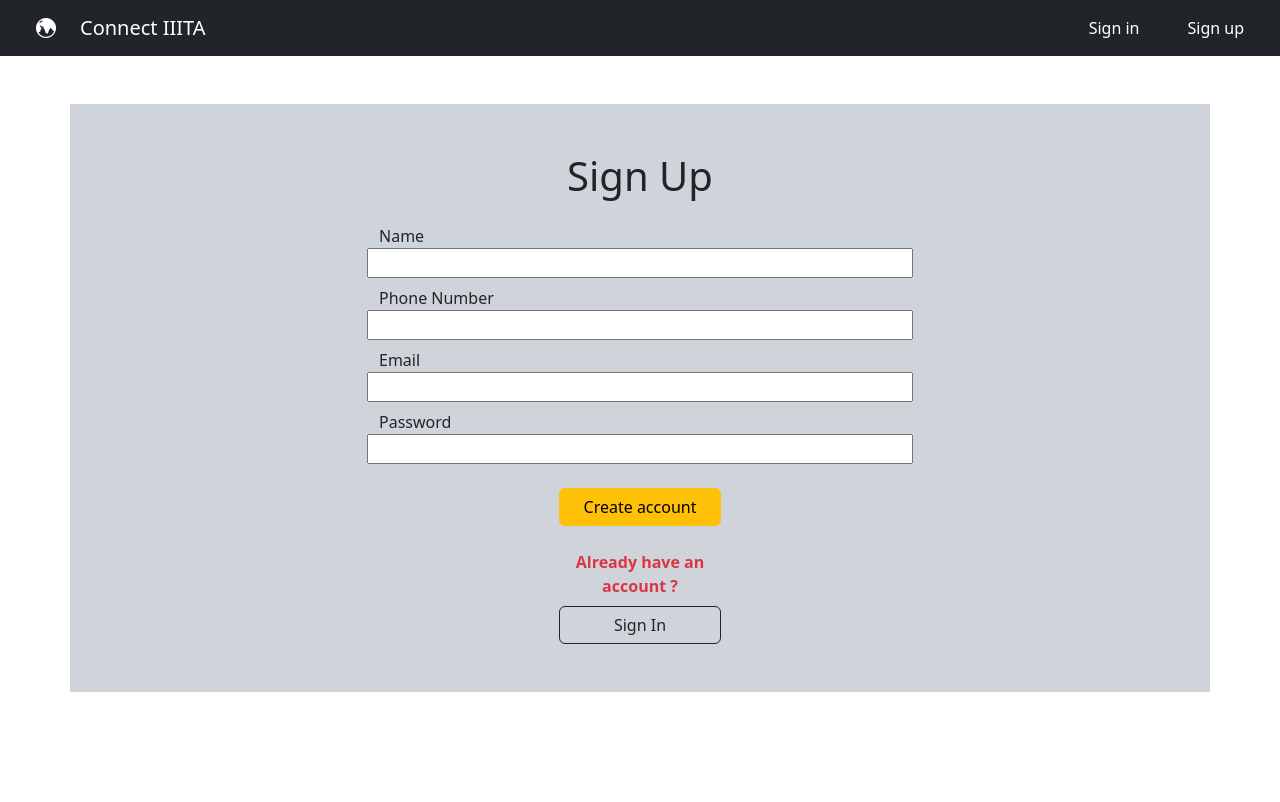
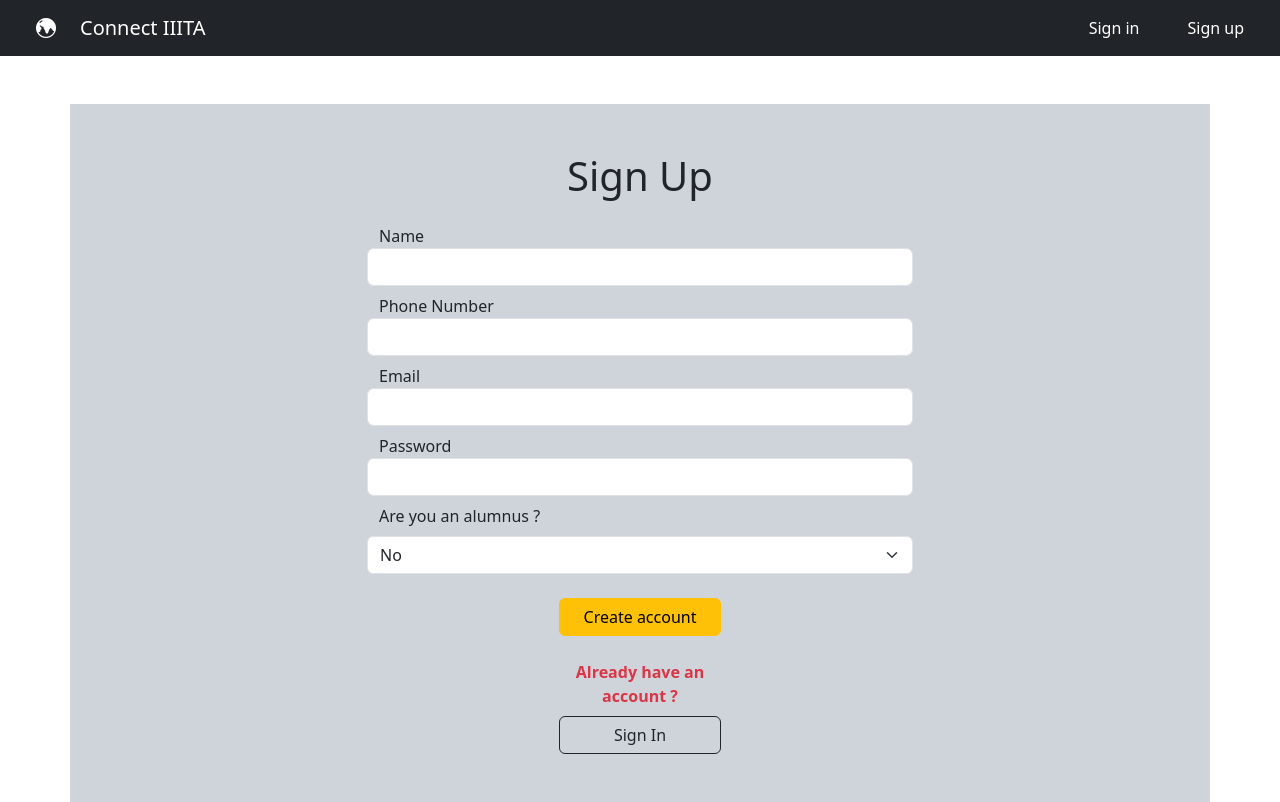
Before and after one commit to shorty-huddybuddy/collegeCommunitySoftware, a React (Create React App) app: page /signup in a window 1280 px wide. Built offline with nearby package versions, Linux system fonts and the light colour scheme.

Commit message:
minor improvements in ui

```diff
--- a/src/components/HomePageContactUs.jsx
+++ b/src/components/HomePageContactUs.jsx
@@ -34,21 +34,21 @@ export default function HomePageContactUs() {
 
 
   return (
-    <div className='container my-5'>
+    <div className='container my-5 bg-secondary-subtle py-5'>
         <h1 className="text-danger-emphasis d-flex justify-content-center">
             Need some help ? Contact us !
         </h1>
         <form className='mt-5'>
           <div className="row col-6 mx-auto mt-2">
             <label htmlFor="email">Email</label>
-            <input type="email" id="email" onChange={(e) => setFormData({ ...formData, [e.target.id]: e.target.value })}></input>
+            <input type="email" id="email" onChange={(e) => setFormData({ ...formData, [e.target.id]: e.target.value })} className='form-control'></input>
           </div>
           <div className="row col-6 mx-auto mt-2">
             <label htmlFor="query">Enter your query here</label>
-            <input type="textarea" id="query" onChange={(e) => setFormData({ ...formData , [e.target.id]: e.target.value })}></input>
+            <input type="textarea" id="query" onChange={(e) => setFormData({ ...formData , [e.target.id]: e.target.value })} className='form-control'></input>
           </div>
           <div className="container mt-4 mx-auto row col-2">
-            <button type="submit" className="btn btn-success" onClick={handleSubmit}>Contact Us</button>
+            <button type="submit" className="btn btn-outline-dark" onClick={handleSubmit}>Contact Us</button>
           </div>
         </form>
     </div>
--- a/src/pages/Search.jsx
+++ b/src/pages/Search.jsx
@@ -7,15 +7,15 @@ function SearchResults() {
     const users = location.state.users
 
   return (
-    <div>
-      <div className='mt-5 text-center'>
-        <h1 className='text-info'>Search Results</h1>
+    <div className='container bg-dark-subtle'>
+      <div className='mt-5 text-center pt-5'>
+        <h1 className='text-danger-emphasis'>Search Results</h1>
       </div>
-      <div className='mt-5 text-center'>
-            <h2 className='text-warning'>Users</h2>
-            <div className='mt-4 d-flex'>
+      <div className='mt-5 text-center bg-secondary-subtle border border-warning py-3'>
+            <h2 className='text-warning-emphasis'>Users</h2>
+            <div className='mt-4 d-flex '>
                 {users.map((user) => (
-                    <div className="card mx-auto" style={{ width: '18rem', margin: '10px' }} key={user._id}>
+                    <div className="card mx-auto border-warning" style={{ width: '18rem', margin: '10px' }} key={user._id}>
                         <img src={user.photoURL} className="card-img-top" alt="profilePhoto"/>
                         <div className="card-body">
                         <h5 className="card-title">{user.name}</h5>
--- a/src/pages/SignIn.jsx
+++ b/src/pages/SignIn.jsx
@@ -49,11 +49,11 @@ export default function SignIn() {
         <form>
           <div className="row col-6 mx-auto mt-2">
             <label htmlFor="email">Email</label>
-            <input type="email" id="email" onChange={(e) => setFormData({ ...formData, [e.target.id]: e.target.value })}></input>
+            <input type="email" id="email" onChange={(e) => setFormData({ ...formData, [e.target.id]: e.target.value })} className='form-control'></input>
           </div>
           <div className="row col-6 mx-auto mt-2">
             <label htmlFor="password">Password</label>
-            <input type="password" id="password" onChange={(e) => setFormData({ ...formData, [e.target.id]: e.target.value })}></input>
+            <input type="password" id="password" onChange={(e) => setFormData({ ...formData, [e.target.id]: e.target.value })} className='form-control'></input>
           </div>
           <div className="container mt-4 mx-auto row col-1">
             <button type="submit" className="btn btn-warning" onClick={handleLogin}>Log In</button>
--- a/src/pages/SignUp.jsx
+++ b/src/pages/SignUp.jsx
@@ -6,7 +6,9 @@ import { useState } from 'react'
 export default function () {
 
     const navigate = useNavigate()
-    const [formData , setFormData]  = useState({})
+    const [formData , setFormData]  = useState({
+        'alumnus' : false
+    })
 
     const handleChange = (e) => {
         setFormData({
@@ -42,7 +44,7 @@ export default function () {
           console.error(error)
           alert('Failed to create user. Please try again.')
         }
-      };
+      }
 
   return (
     <div className='container bg-dark-subtle pb-5'>
@@ -55,19 +57,28 @@ export default function () {
             <form>
                 <div className="row col-6 mx-auto mt-2">
                     <label htmlFor="email">Name</label>
-                    <input type="text" id="name" onChange={handleChange}></input>
+                    <input type="text" id="name" className='form-control' onChange={handleChange}></input>
                 </div>
                 <div className="row col-6 mx-auto mt-2">
                     <label htmlFor="email">Phone Number</label>
-                    <input type="number" id="phoneNumber" onChange={handleChange}></input>
+                    <input type="number" id="phoneNumber" className='form-control' onChange={handleChange}></input>
                 </div>
                 <div className="row col-6 mx-auto mt-2">
                     <label htmlFor="email">Email</label>
-                    <input type="email" id="email" onChange={handleChange}></input>
+                    <input type="email" id="email" className='form-control' onChange={handleChange}></input>
                 </div>
                 <div className="row col-6 mx-auto mt-2">
                     <label htmlFor="password">Password</label>
-                    <input type="password" id="password" onChange={handleChange}></input>
+                    <input type="password" id="password" className='form-control' onChange={handleChange}></input>
+                </div>
+                <div className="row col-6 mx-auto mt-2">
+                    <label htmlFor="alumnus" className="form-label">Are you an alumnus ?</label>
+                    <select className="form-select" id="alumnus" aria-describedby="validationServer04Feedback" defaultValue={false} onChange={(e) => setFormData({
+                        ...formData , [e.target.id] : e.target.value
+                    })}>
+                    <option value={true}>Yes</option>
+                    <option value={false}>No</option>
+                    </select>
                 </div>
             </form>
         </div>
```
Also changed, not shown: 1 other file (tests, documents, lock files or other folders).
